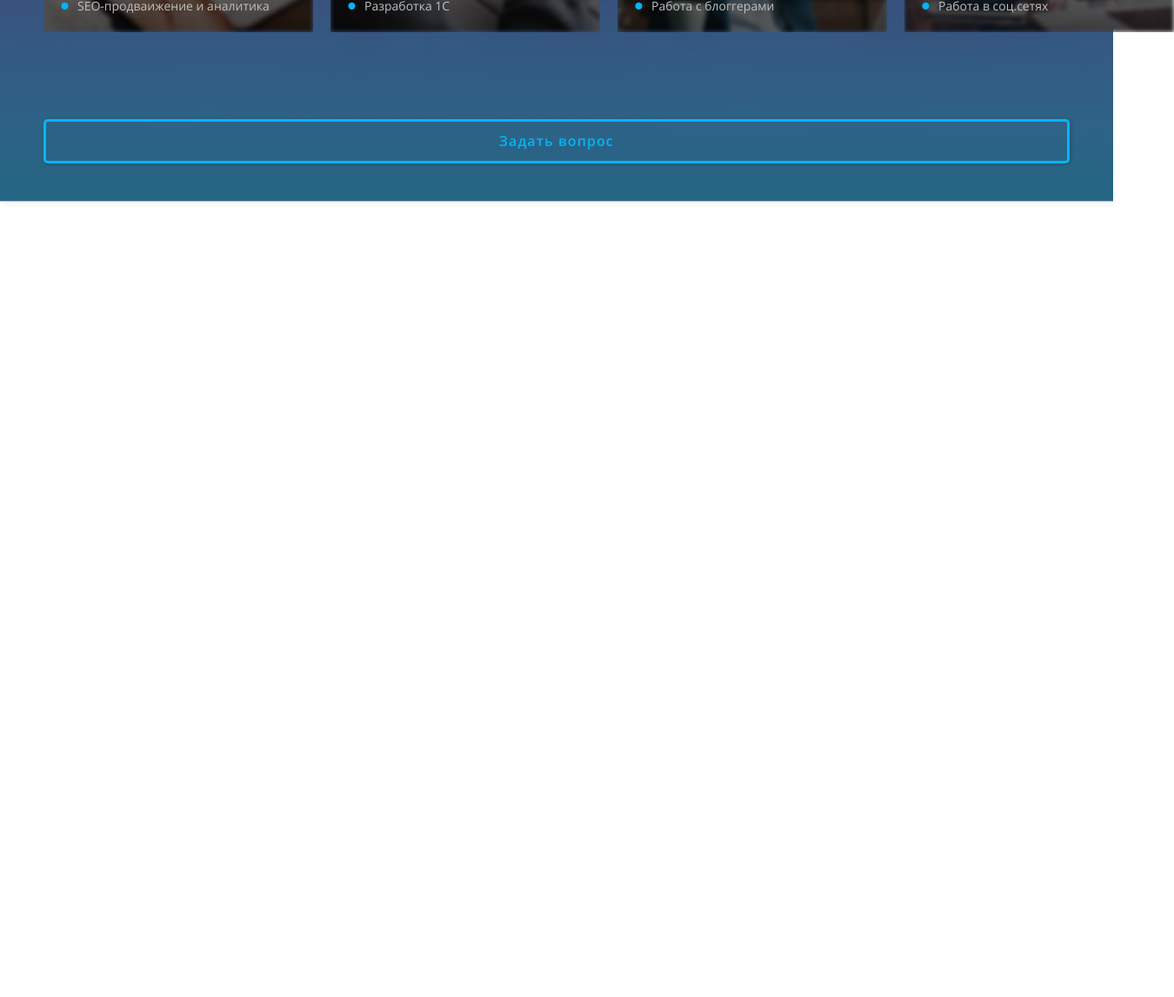
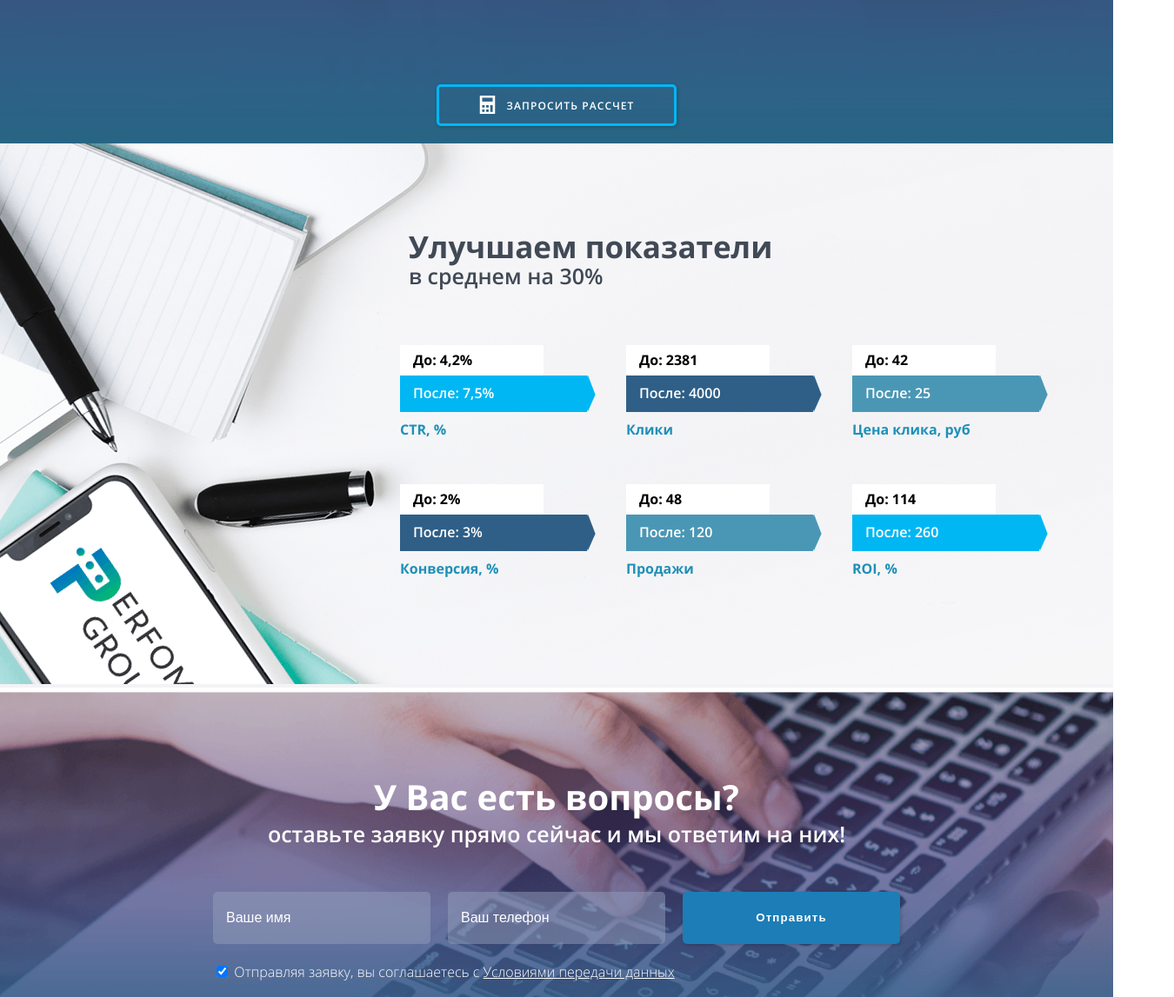
Before and after one commit to Am-Filo/perfomance-group, a website: page src/pages/index.html in a window 1280 px wide. Shown: the part 1340-2487 px from the top of the page at 87% size, 1350 px wide, since content can reach past the window. Before the commit the page ends 1578 px from the top, so only its background shows below. Drawn offline with nearby package versions, Linux system fonts and the light colour scheme; files that its build step writes are made by us from their sources; files whose address does not match are found by name; a web font is replaced by a local one.

Commit message:
fix services, add indicators section and form

```diff
--- a/src/modules/form/_form.scss
+++ b/src/modules/form/_form.scss
@@ -0,0 +1,119 @@
+.lm_form {
+	color: white;
+	position: relative;
+	position: relative;
+	padding: 100px 0;
+	cursor: context-menu;
+	background-image: url(../img/prop/middle_form.png);
+	background-position: center;
+	background-repeat: no-repeat;
+	background-size: cover;
+
+	@include b(800) {
+		padding: 80px 0;
+	}
+
+	// @include before-img(inline-block, 100%, 100%, a) {
+	// 	background-image: url(../img/prop/middle_form.png);
+	// 	background-repeat: no-repeat;
+	// 	z-index: -1;
+	// 	background-color: #F3F3F5;
+	// 	left: 0;
+	// 	top: 0;
+	// }
+
+	&_wrap {
+		z-index: 1;
+
+		.lm_form_title {
+			line-height: 1.3;
+			display: flex;
+			flex-direction: column;
+			align-items: center;
+
+			&_first {
+				font-size: 40px;
+				font-weight: bold;
+
+				@include b(800) {
+					font-size: 35px;
+				}
+
+				@include b(500) {
+					font-size: 7vw;
+					text-align: center;
+					margin-top: 10px;
+				}
+			}
+
+			&_second {
+				font-size: 25px;
+				font-weight: 600;
+
+				@include b(800) {
+					font-size: 18px;
+				}
+
+				@include b(500) {
+					font-size: 4.5vw;
+					text-align: center;
+					margin-top: 10px;
+				}
+			}
+		}
+
+		.lm_form_form {
+			form {
+				display: grid;
+				grid-template-columns: 250px 250px 250px;
+				grid-template-areas: 'formtext formtel formbutton''formcheckbox formcheckbox formcheckbox';
+				grid-template-rows: 60px 20px;
+				grid-gap: 20px;
+				justify-content: center;
+				margin: 50px 0;
+
+				@include b(800) {
+					grid-template-columns: minmax(150px, 300px) minmax(150px, 300px);
+					grid-template-areas: "formtext formtel""formcheckbox formcheckbox""formbutton formbutton";
+					padding: 0 20px;
+					grid-template-rows: 60px 40px 60px;
+				}
+
+				@include b(500) {
+					grid-template-columns: 1fr;
+					grid-template-areas: "formtext""formtel""formcheckbox""formbutton";
+					padding: 0 20px;
+					grid-template-rows: repeat(4, 60px);
+				}
+
+				input[type=text] {
+					grid-area: formtext;
+				}
+
+				input[type=tel] {
+					grid-area: formtel;
+				}
+
+				button {
+					grid-area: formbutton;
+					outline: none;
+				}
+
+				.lm_form-group_checkbox {
+					grid-area: formcheckbox;
+
+					a {
+						text-decoration: underline;
+						color: white;
+						cursor: pointer;
+					}
+
+					@include b(500) {
+						font-size: 14px;
+					}
+				}
+			}
+		}
+
+	}
+}
--- a/src/modules/form/form.html
+++ b/src/modules/form/form.html
@@ -0,0 +1,19 @@
+<section class="lm_form">
+	<div class="lm_form_wrap">
+		<div class="lm_form_title">
+			<span class="lm_form_title_first">@@title</span>
+			<span class="lm_form_title_second">@@text</span>
+		</div>
+		<div class="lm_form_form">
+			<form action="">
+				<input class="lm_input" required type="text" placeholder="Ваше имя">
+				<input class="lm_input" required type="tel" placeholder="Ваш телефон">
+				<button class="lm_btn__fill_blue" type="submit">@@button</button>
+				<div class="lm_form-group_checkbox">
+					<input required checked type="checkbox" name="" id="">
+					<span>Отправляя заявку, вы соглашаетесь с <a href="#">Условиями передачи данных</a></span>
+				</div>
+			</form>
+		</div>
+	</div>
+</section>
--- a/src/modules/indicators/_indicators.scss
+++ b/src/modules/indicators/_indicators.scss
@@ -0,0 +1,155 @@
+.indicators {
+	overflow: hidden;
+	padding: 100px 50px;
+	position: relative;
+
+		@include b(1000) {
+			padding: 80px 20px;
+		}
+
+	@include b(600) {
+		padding: 50px 0px;
+	}
+
+	@include before-img(inline-block, 100%, 100%, a) {
+		background-image: url(../img/prop/indicators.png);
+		background-repeat: no-repeat;
+		z-index: -1;
+		background-color: #F3F3F5;
+		left: 0;
+		top: 0;
+	}
+
+	&_wrap {
+		width: max-content;
+		float: right;
+		cursor: context-menu;
+
+		@include b(600) {
+			float: auto;
+			width: 100%;
+		}
+
+		.indicators_items {
+			display: grid;
+			grid-template-columns: repeat(3, minmax(200px, 250px));
+			grid-gap: 10px;
+			margin-top: 50px;
+
+			@include b(1200) {
+				grid-template-columns: repeat(3, 180px);
+			}
+
+			@include b(1000) {
+				grid-template-columns: repeat(3, 150px);
+			}
+
+			@include b(600) {
+				grid-template-columns: repeat(2, minmax(150px, max-content));
+				justify-content: center;
+				padding: 0 10px;
+				grid-gap: 5px;
+			}
+
+			.indicators_item {
+				display: flex;
+				flex-direction: column;
+				justify-content: center;
+				height: 150px;
+
+				@include b(600) {
+					height: 120px;
+				}
+
+				&:nth-child(2) {
+					.indicators_item_after {
+						background-color: #2F5F87;
+
+						&:before {
+							background-color: #2F5F87;
+						}
+					}
+				}
+
+				&:nth-child(3) {
+					.indicators_item_after {
+						background-color: #4A97B5;
+
+						&:before {
+							background-color: #4A97B5;
+						}
+					}
+				}
+
+				&:nth-child(4) {
+					.indicators_item_after {
+						background-color: #2F5F87;
+
+						&:before {
+							background-color: #2F5F87;
+						}
+					}
+				}
+
+				&:nth-child(5) {
+					.indicators_item_after {
+						background-color: #4A97B5;
+
+						&:before {
+							background-color: #4A97B5;
+						}
+					}
+				}
+
+				&_before {
+					padding: 5px 0 5px 15px;
+					font-weight: bold;
+					background-color: white;
+					width: 150px;
+
+					@include b(1200) {
+						width: 100px;
+					}
+
+					@include b(1000) {
+						width: 80px;
+					}
+				}
+
+				&_after {
+					position: relative;
+					padding: 8px 0 8px 15px;
+					color: white;
+					background-color: #00B7F3;
+					width: 200px;
+					font-weight: 600;
+
+					@include b(1200) {
+						width: 150px;
+					}
+
+					@include b(1000) {
+						width: 120px;
+					}
+
+					&:before {
+						content: '';
+						position: absolute;
+						width: 24px;
+						height: 15px;
+						background-color: #00b7f3;
+						top: 13px;
+						right: -13px;
+						transform: rotate(69deg) skew(45deg);
+					}
+				}
+
+				&_info {
+					padding: 8px 0 8px 0px;
+					color: #1F90B8;
+					font-weight: bold;
+				}
+			}
+		}
+	}
+}
--- a/src/modules/indicators/indicators.html
+++ b/src/modules/indicators/indicators.html
@@ -0,0 +1,40 @@
+<section class="indicators">
+	<div class="indicators_wrap">
+		<div class="lm_title__right">
+			<span class="lm_title_first">Улучшаем показатели</span>
+			<span class="lm_title_second">в среднем на 30%</span>
+		</div>
+		<div class="indicators_items">
+			<div class="indicators_item">
+				<span class="indicators_item_before">До: 4,2%</span>
+				<span class="indicators_item_after">После: 7,5%</span>
+				<span class="indicators_item_info">CTR, %</span>
+			</div>
+			<div class="indicators_item">
+				<span class="indicators_item_before">До: 2381</span>
+				<span class="indicators_item_after">После: 4000</span>
+				<span class="indicators_item_info">Клики</span>
+			</div>
+			<div class="indicators_item">
+				<span class="indicators_item_before">До: 42</span>
+				<span class="indicators_item_after">После: 25</span>
+				<span class="indicators_item_info">Цена клика, руб</span>
+			</div>
+			<div class="indicators_item">
+				<span class="indicators_item_before">До: 2%</span>
+				<span class="indicators_item_after">После: 3%</span>
+				<span class="indicators_item_info">Конверсия, %</span>
+			</div>
+			<div class="indicators_item">
+				<span class="indicators_item_before">До: 48</span>
+				<span class="indicators_item_after">После: 120</span>
+				<span class="indicators_item_info">Продажи</span>
+			</div>
+			<div class="indicators_item">
+				<span class="indicators_item_before">До: 114</span>
+				<span class="indicators_item_after">После: 260</span>
+				<span class="indicators_item_info">ROI, %</span>
+			</div>
+		</div>
+	</div>
+</section>
--- a/src/modules/services/_services.scss
+++ b/src/modules/services/_services.scss
@@ -2,15 +2,36 @@
 	background-image: url(../img/prop/services.png);
 	background-position: center;
 	background-size: cover;
+	display: flex;
+	justify-content: center;
+	padding: 50px;
+
+	@include b(1400) {
+		padding: 20px;
+	}
 
 	&_wrap {
-		padding: 50px;
+		//padding: 50px;
+		width: 100%;
 
 		.services_items {
 			display: grid;
-			grid-template-columns: repeat(4, 310px);
+			grid-template-columns: repeat(4, minmax(285px, 310px));
 			grid-gap: 20px;
 			margin-top: 50px;
+			justify-content: center;
+
+			@include b(1400) {
+				grid-gap: 10px;
+			}
+
+			@include b(1200) {
+				grid-template-columns: repeat(2, minmax(285px, 310px));
+			}
+
+			@include b(600) {
+				grid-template-columns: repeat(1, minmax(285px, 310px));
+			}
 
 			.service_item {
 				position: relative;
@@ -24,6 +45,12 @@
 						img {
 							filter: brightness(0.9);
 							transition: 0.5s;
+						}
+					}
+
+					@include b(1200) {
+						&:hover {
+							transform: scale(1.1);
 						}
 					}
 
@@ -90,9 +117,17 @@
 
 		.service_button {
 			margin-top: 100px;
+			display: flex;
+			justify-content: center;
 
 			a {
-				display: block;
+				display: flex;
+				justify-content: center;
+				width: 250px;
+				color: white;
+				text-transform: uppercase;
+				align-items: center;
+				font-size: 12px;
 			}
 		}
 	}
--- a/src/modules/services/services.html
+++ b/src/modules/services/services.html
@@ -49,7 +49,7 @@
 		</div>
 		<div class="clearfix"></div>
 		<div class="service_button">
-			<a href="#" class="lm_btn__brd_blue">Задать вопрос</a>
+			<a href="#" class="lm_icon-calc lm_btn__brd_blue">Запросить рассчет</a>
 		</div>
 	</div>
 </section>
--- a/src/static/scss/_mixins.scss
+++ b/src/static/scss/_mixins.scss
@@ -243,6 +243,7 @@
 	font-weight: 600;
 	letter-spacing: 1.1px;
 	color: $clText;
+	cursor: pointer;
 
 	@if $type==b {
 		border: 3px solid $clMain;
@@ -250,6 +251,7 @@
 
 	@if $type==f {
 		background-color: $clMain;
+		border: none;
 	}
 
 	@if $shadow==y {
--- a/src/static/scss/_typography.scss
+++ b/src/static/scss/_typography.scss
@@ -9,6 +9,10 @@
 ::selection {
 	background-color: transparent;
 	color: pink;
+}
+
+input[type=checkbox]{
+
 }
 
 * {
@@ -205,6 +209,14 @@ img[align="right"] {
 		}
 	}
 
+	&_icon-calc {
+		@include before-img(inline-block, 22px, 22px, r) {
+			background-image: url(../img/icons/calculator.png);
+			margin-right: 10px;
+			background-repeat: no-repeat;
+		}
+	}
+
 	&_btn {
 		&__brd {
 			@include lm-btn(b, white, white, y, f, white, black);
@@ -213,13 +225,72 @@ img[align="right"] {
 				@include lm-btn(b, #00B7F3, #00B7F3, y, f, #00B7F3, white);
 			}
 		}
+
+		&__fill {
+			@include lm-btn(f, white, black, y, f, white, black);
+
+			&_blue {
+				@include lm-btn(f, #1D7DB7, white, y, f, #00B7F3, white);
+			}
+		}
 	}
 
-	&_title{
-		&__left{
+	&_input{
+		background-color: rgba(148, 157, 188, 0.5);
+		color: white;
+		border-radius: 5px;
+		border: none;
+		box-shadow: none;
+		outline: none;
+		font-size: 16px;
+		padding: 15px;
+		transition: 0.5s;
+		&:active,&:hover,&:focus{
+			background-color: #949DBC;
+		}
+		&::placeholder{
+			color: white;
+		}
+	}
+
+	&_title {
+		&__left {
 			font-size: 3em;
 			font-weight: 600;
 			color: white;
+
+			@include b(600) {
+				font-size: 2em;
+			}
+		}
+
+		&__right {
+			line-height: 1.1;
+			padding: 0 10px;
+
+			.lm_title {
+				&_first {
+					display: block;
+					font-size: 35px;
+					color: #414956;
+					font-weight: bold;
+
+					@include b(600) {
+						font-size: 25px;
+					}
+				}
+
+				&_second {
+					display: block;
+					font-size: 25px;
+					color: #414956;
+					font-weight: 600;
+
+					@include b(600) {
+						font-size: 25px;
+					}
+				}
+			}
 		}
 	}
 }
```
Also changed, not shown: src/index.html (+80 -5 lines), src/assets/css/main.min.css.
